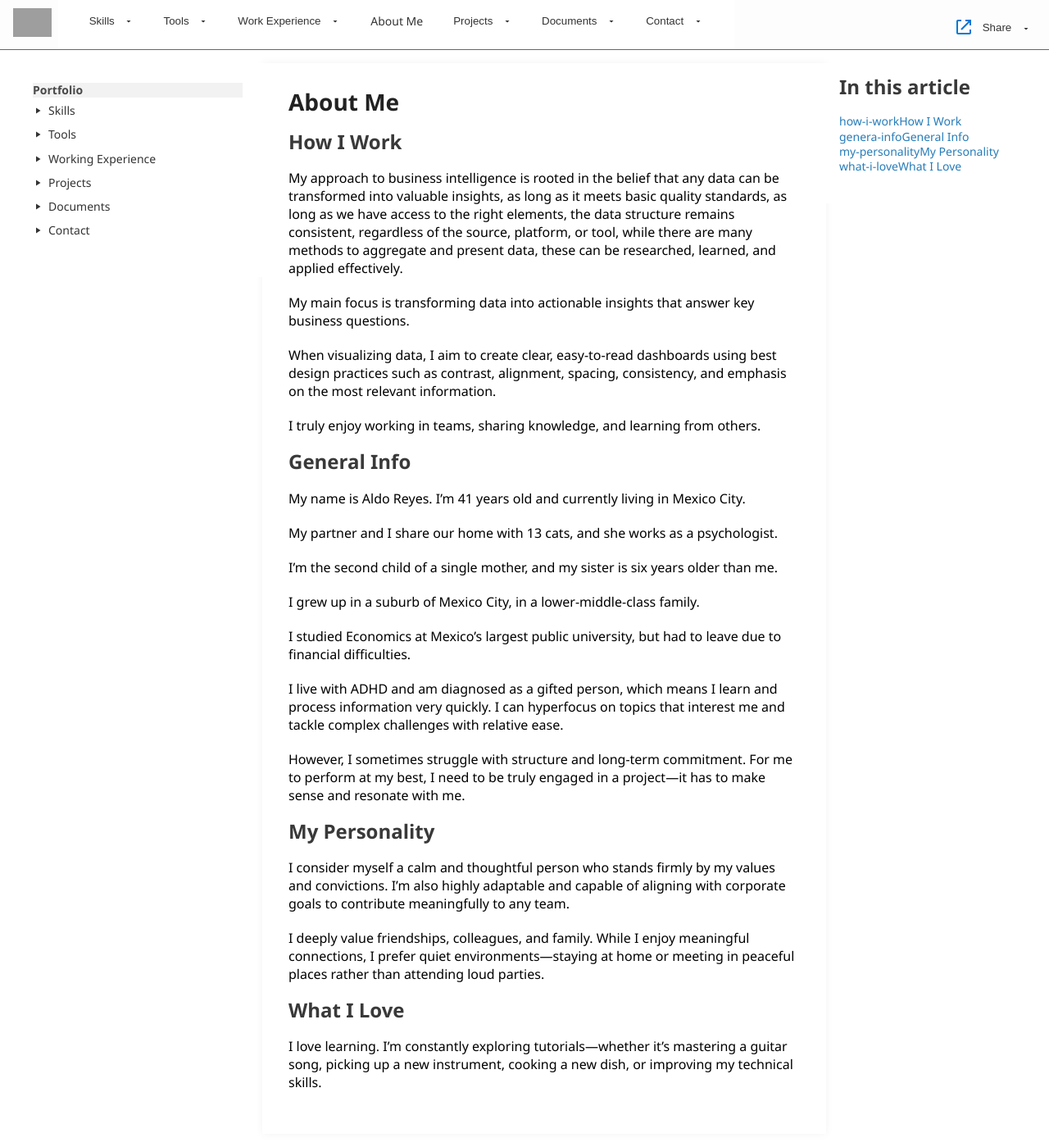
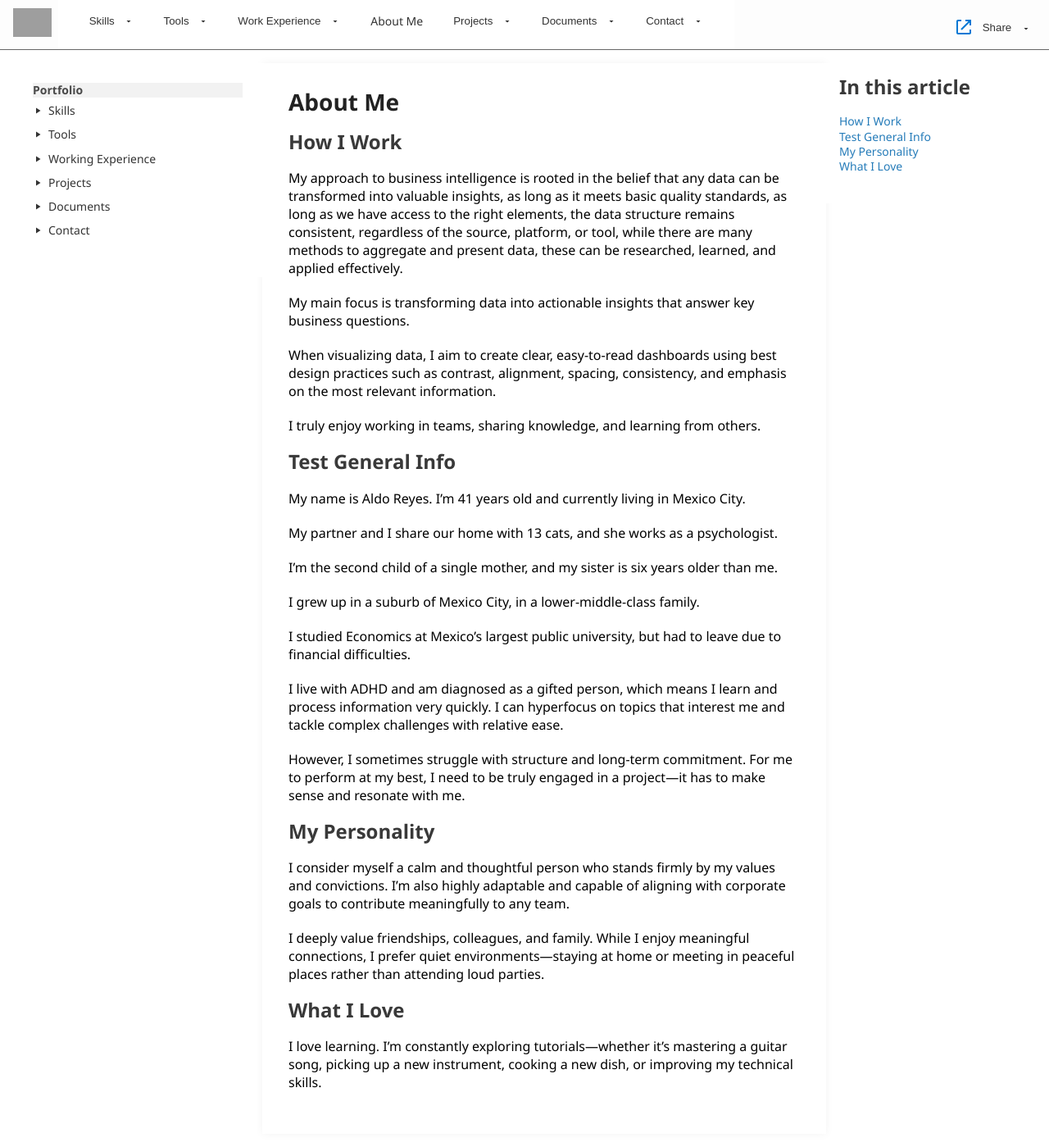
Before and after one commit to AldoReyes84/About-me, a Jekyll site: the page built from README.md, in a window 1280 px wide. Shown: the whole page at 82% size. Built offline with Jekyll 4.4.1, drawn with Linux system fonts in a browser that asks for light colours; our own code applies the rules of GitHub Pages for plain Markdown files; grey boxes are pictures that could not be loaded.

Commit message:
test header .md for liquist aside nav list

```diff
--- a/README.md
+++ b/README.md
@@ -10,7 +10,7 @@ When visualizing data, I aim to create clear, easy-to-read dashboards using best
 
 I truly enjoy working in teams, sharing knowledge, and learning from others.
 
-## General Info {#genera-info}
+## Test General Info {#test-general-info}
 
 My name is Aldo Reyes. I'm 41 years old and currently living in Mexico City.
 
--- a/_layouts/default.html
+++ b/_layouts/default.html
@@ -706,10 +706,8 @@
                 <ul class="article-nav-list">
                     {% assign headers = content | split: '<h2' %}
                     {% for h in headers offset:1 %}
-                    {% assign raw = h | split: '</h2>' | first %}                        {% assign without_id = raw | remove: 'id="' %}
-                    {% assign without_quotes = without_id | remove: '"' %}
-                    {% assign without_gt = without_quotes | remove: '>' %}
-                    {% assign text = without_gt | strip_html %}
+                    {% assign raw = h | split: '</h2>' | first %}
+                    {% assign text = raw | split: '>' | last | strip_html %}
                     {% assign id = text | slugify %}
                     <li><a href="#{{ id }}">{{ text }}</a></li>
                     {% endfor %}
```
